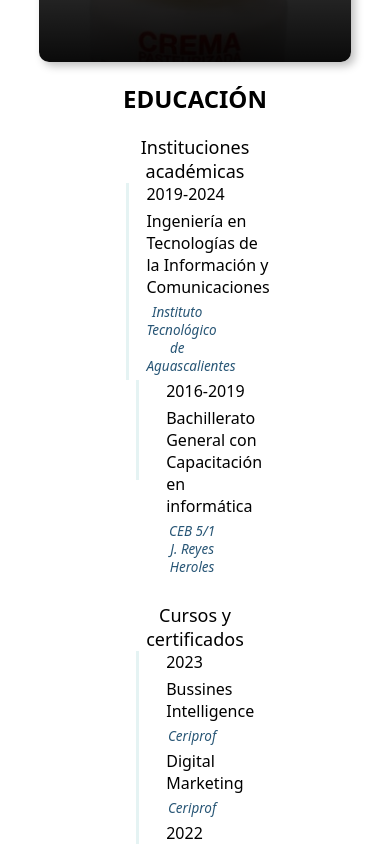
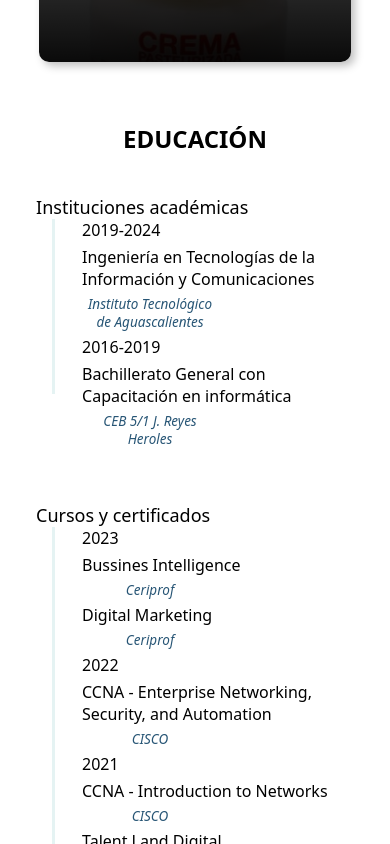
Before and after one commit to CassandraCHZ/portafolioWeb, a React (Create React App) app: page / in a window 390 px wide. Shown: the part 3880-4724 px from the top of the page. Built offline with nearby package versions, Linux system fonts and the light colour scheme.

Commit message:
Listo responsive educacion

```diff
--- a/src/education/education.js
+++ b/src/education/education.js
@@ -8,7 +8,7 @@
 
   return (
     <div>
-      <div className="title" style={{ fontFamily: "system-ui, -apple-system, BlinkMacSystemFont, 'Segoe UI', Roboto, Oxygen, Ubuntu, Cantarell, 'Open Sans', 'Helvetica Neue', sans-serif", fontSize: "x-large", fontWeight: "bolder", textAlign: "center" }}>{t('EDUCATION')}</div>
+      <div className="title" style={{ fontFamily: "system-ui, -apple-system, BlinkMacSystemFont, 'Segoe UI', Roboto, Oxygen, Ubuntu, Cantarell, 'Open Sans', 'Helvetica Neue', sans-serif", fontSize: "x-large", fontWeight: "bolder", textAlign: "center", marginTop:"60px" }}>{t('EDUCATION')}</div>
       <div className="contenedo">
 
         <div className="lineatemp">
--- a/src/education/education.modules.css
+++ b/src/education/education.modules.css
@@ -1,7 +1,9 @@
 .contenedo {
+    display: grid;
     font-family: system-ui, -apple-system, BlinkMacSystemFont, 'Segoe UI', Roboto, Oxygen, Ubuntu, Cantarell, 'Open Sans', 'Helvetica Neue', sans-serif;
-    height: 110vh;
-
+    height: 90vh;
+    gap: 30px;
+    grid-template-columns: 1fr 1fr;
 }
 
 .title {
@@ -22,10 +24,9 @@
 
 .lineatemp {
     position: relative;
-    width: 40%;
+    width: 85%;
     height: 100%;
     margin: 0 auto;
-    margin-bottom: -480px;
 }
 
 
@@ -87,3 +88,10 @@
     background: white;
     border-radius: 50%;
 }
+
+@media (max-width: 767px) {
+    .contenedo {
+      grid-template-columns: 1fr;
+      margin-bottom: 200px;
+    }
+  }
```
